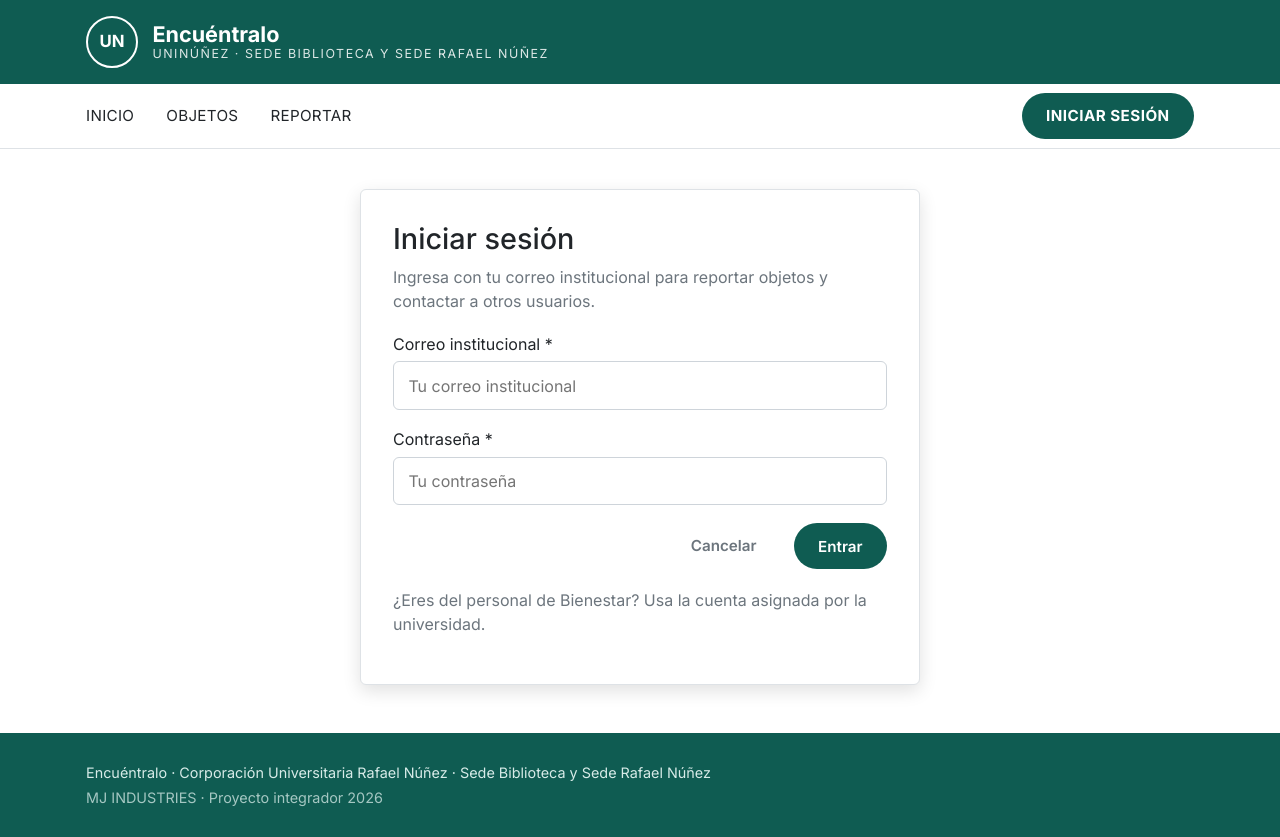
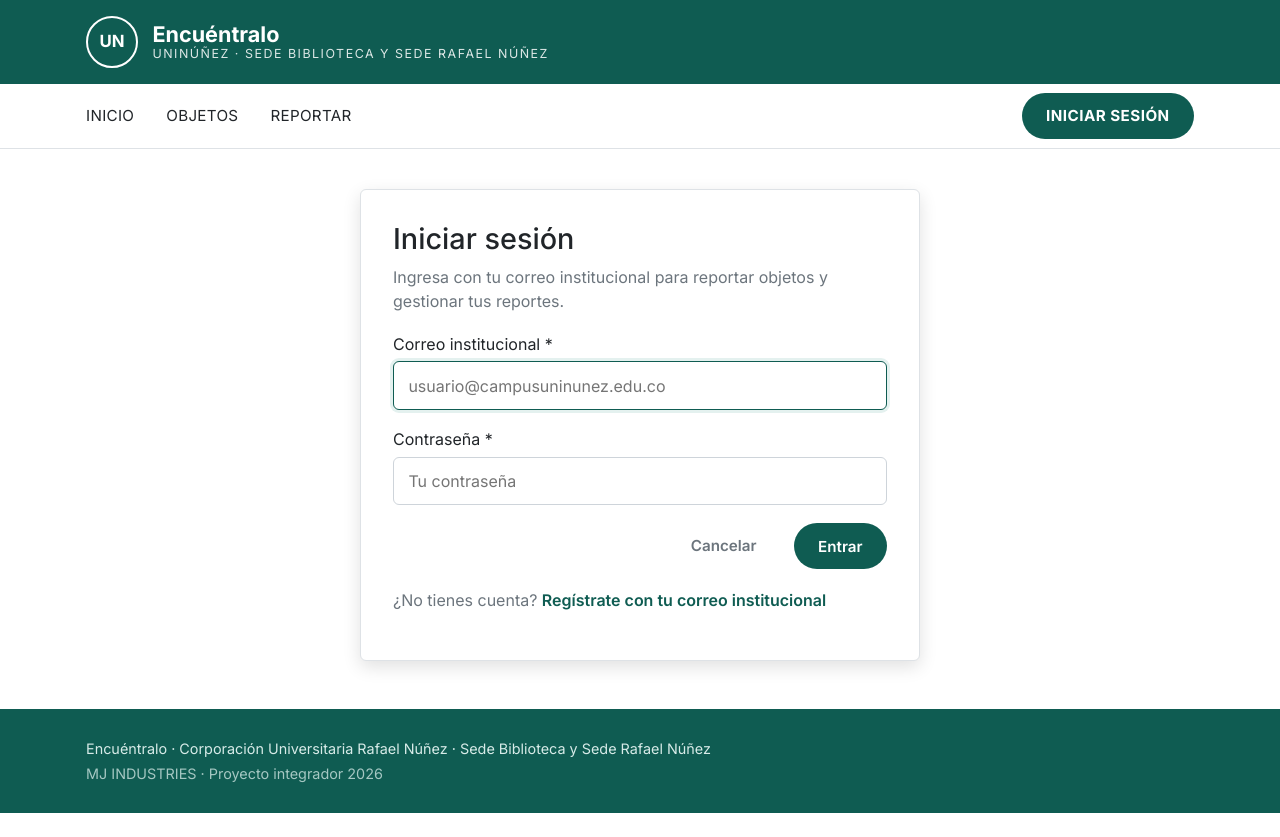
Before and after one commit to MGL701EP/ENCONTAR, a Django app: page /usuarios/login/ in a window 1280 px wide. After the commit the page ends 813 px from the top, so only its background shows below. Run offline with Django 5.2, Linux system fonts and the light colour scheme.

Commit message:
Login, registro con correo institucional y cierre de sesión

```diff
--- a/static/css/estilos.css
+++ b/static/css/estilos.css
@@ -426,3 +426,12 @@ a { color: inherit; }
 .boton--texto-peligro { color: #c0392b; }
 .boton--peligro { background: #c0392b; color: #fff; }
 .boton--peligro:hover { background: #a93226; }
+
+/* ---------- Sesión ---------- */
+.sesion { display: flex; align-items: center; gap: 0.8rem; margin: 0; }
+.sesion__usuario { font-size: 0.85rem; color: var(--texto-suave); }
+.ayuda { font-size: 0.85rem; color: var(--texto-suave); margin: 0; }
+
+@media (max-width: 760px) {
+    .sesion__usuario { display: none; }
+}
--- a/templates/base.html
+++ b/templates/base.html
@@ -34,7 +34,15 @@
                 <a href="{% url 'objetos:reportar' %}" class="menu__enlace {% if pagina == 'reportar' %}activo{% endif %}">Reportar</a>
             </div>
 
+            {% if user.is_authenticated %}
+            <form method="post" action="{% url 'usuarios:logout' %}" class="sesion">
+                {% csrf_token %}
+                <span class="sesion__usuario">{% if es_bienestar %}Bienestar · {% endif %}{{ user.email|default:user.username }}</span>
+                <button type="submit" class="boton boton--primario boton--sesion">Cerrar sesión</button>
+            </form>
+        {% else %}
             <a href="{% url 'usuarios:login' %}" class="boton boton--primario boton--sesion">Iniciar sesión</a>
+        {% endif %}
         </div>
     </nav>
     {% endwith %}
--- a/templates/usuarios/login.html
+++ b/templates/usuarios/login.html
@@ -6,20 +6,27 @@
 <div class="contenedor principal--con-margen">
     <div class="formulario-caja formulario-caja--angosta">
         <h1>Iniciar sesión</h1>
-        <p class="subtitulo">Ingresa con tu correo institucional para reportar objetos y contactar a otros usuarios.</p>
+        <p class="subtitulo">Ingresa con tu correo institucional para reportar objetos y gestionar tus reportes.</p>
 
-        <form method="post" class="formulario">
+        <form method="post" class="formulario" novalidate>
             {% csrf_token %}
+            {% if form.non_field_errors %}
+                <div class="alerta alerta--error">{{ form.non_field_errors|join:" " }}</div>
+            {% endif %}
 
             <label class="grupo">
                 <span>Correo institucional *</span>
-                <input type="email" name="correo" class="campo" placeholder="Tu correo institucional" required autocomplete="email">
+                {{ form.username }}
+                {{ form.username.errors }}
             </label>
 
             <label class="grupo">
                 <span>Contraseña *</span>
-                <input type="password" name="contrasena" class="campo" placeholder="Tu contraseña" required autocomplete="current-password">
+                {{ form.password }}
+                {{ form.password.errors }}
             </label>
+
+            <input type="hidden" name="next" value="{{ next }}">
 
             <div class="formulario__acciones">
                 <a href="{% url 'core:inicio' %}" class="boton boton--texto">Cancelar</a>
@@ -28,7 +35,7 @@
         </form>
 
         <p class="subtitulo" style="margin-top: 1.2rem;">
-            ¿Eres del personal de Bienestar? Usa la cuenta asignada por la universidad.
+            ¿No tienes cuenta? <a href="{% url 'usuarios:registro' %}" class="enlace">Regístrate con tu correo institucional</a>
         </p>
     </div>
 </div>
--- /dev/null
+++ b/usuarios/forms.py
@@ -0,0 +1,58 @@
+from django import forms
+from django.conf import settings
+from django.contrib.auth.forms import AuthenticationForm, UserCreationForm
+from django.contrib.auth.models import User
+
+
+def _dominio():
+    return getattr(settings, 'DOMINIO_INSTITUCIONAL', '@campusuninunez.edu.co')
+
+
+class LoginForm(AuthenticationForm):
+    """Inicio de sesión con el correo institucional (RF-01)."""
+
+    def __init__(self, *args, **kwargs):
+        super().__init__(*args, **kwargs)
+        self.fields['username'].label = 'Correo institucional'
+        self.fields['username'].widget.attrs.update({
+            'class': 'campo', 'placeholder': f'usuario{_dominio()}', 'autocomplete': 'username',
+        })
+        self.fields['password'].label = 'Contraseña'
+        self.fields['password'].widget.attrs.update({'class': 'campo', 'placeholder': 'Tu contraseña'})
+
+    def clean_username(self):
+        return self.cleaned_data['username'].strip().lower()
+
+
+class RegistroForm(UserCreationForm):
+    """Registro solo con correo institucional (RF-01): el correo es el nombre de usuario."""
+
+    email = forms.EmailField(label='Correo institucional')
+
+    class Meta:
+        model = User
+        fields = ['email']
+
+    def __init__(self, *args, **kwargs):
+        super().__init__(*args, **kwargs)
+        self.fields['email'].widget.attrs.update({
+            'placeholder': f'usuario{_dominio()}', 'autocomplete': 'email',
+        })
+        for campo in self.fields.values():
+            campo.widget.attrs['class'] = 'campo'
+
+    def clean_email(self):
+        email = self.cleaned_data['email'].strip().lower()
+        if not email.endswith(_dominio()):
+            raise forms.ValidationError(f'Usa tu correo institucional (debe terminar en {_dominio()}).')
+        if User.objects.filter(username=email).exists():
+            raise forms.ValidationError('Ya existe una cuenta con este correo.')
+        return email
+
+    def save(self, commit=True):
+        usuario = super().save(commit=False)
+        usuario.username = self.cleaned_data['email']
+        usuario.email = self.cleaned_data['email']
+        if commit:
+            usuario.save()
+        return usuario
--- a/usuarios/urls.py
+++ b/usuarios/urls.py
@@ -1,3 +1,4 @@
+from django.contrib.auth.views import LogoutView
 from django.urls import path
 
 from . import views
@@ -5,5 +6,7 @@ from . import views
 app_name = 'usuarios'
 
 urlpatterns = [
-    path('login/', views.iniciar_sesion, name='login'),
+    path('login/', views.IniciarSesionView.as_view(), name='login'),
+    path('registro/', views.registro, name='registro'),
+    path('logout/', LogoutView.as_view(), name='logout'),
 ]
--- a/usuarios/views.py
+++ b/usuarios/views.py
@@ -1,6 +1,30 @@
-from django.shortcuts import render
+from django.contrib import messages
+from django.contrib.auth import login
+from django.contrib.auth.views import LoginView
+from django.shortcuts import redirect, render
+
+from .forms import LoginForm, RegistroForm
 
 
-def iniciar_sesion(request):
-    """Pantalla de inicio de sesión (la autenticación real llega en la Clase 3)."""
-    return render(request, 'usuarios/login.html')
+class IniciarSesionView(LoginView):
+    """Inicio de sesión con correo institucional (RF-01)."""
+    template_name = 'usuarios/login.html'
+    authentication_form = LoginForm
+    redirect_authenticated_user = True
+
+
+def registro(request):
+    """Crear una cuenta con correo institucional (RF-01)."""
+    if request.user.is_authenticated:
+        return redirect('core:inicio')
+    if request.method == 'POST':
+        form = RegistroForm(request.POST)
+        if form.is_valid():
+            usuario = form.save()
+            login(request, usuario)
+            messages.success(request, 'Tu cuenta se creó. ¡Bienvenido a Encuéntralo!')
+            return redirect('core:inicio')
+        messages.error(request, 'Revisa los campos marcados en rojo.')
+    else:
+        form = RegistroForm()
+    return render(request, 'usuarios/registro.html', {'form': form})
```
Also changed, not shown: templates/usuarios/registro.html (added, +42 -0 lines).
